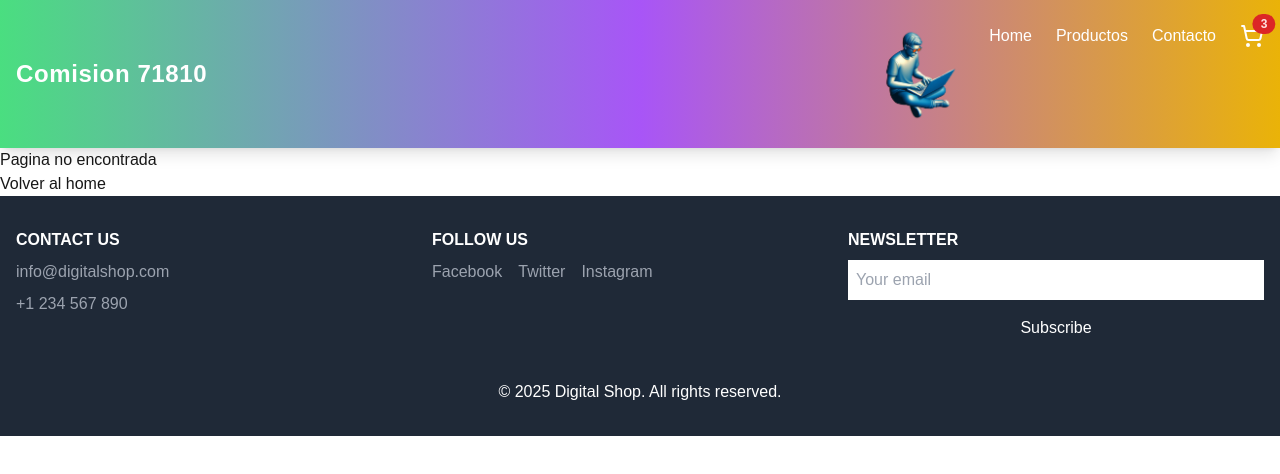
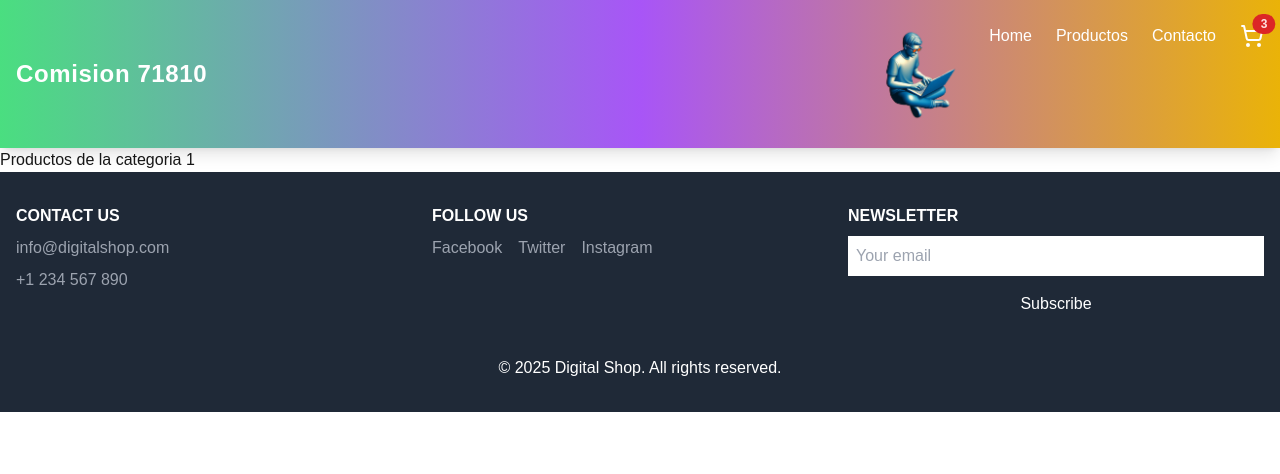
Before and after one commit to Tomimoure8/nextjs-ecommerce, a Next.js app: page /productos/1 in a window 1280 px wide. Before the commit this address had no page. Shown: the top 474 px of the page. Built offline with nearby package versions, Linux system fonts and the light colour scheme.

Commit message:
feat: agregar manejo de params y categoría en la página de productos

```diff
--- /dev/null
+++ b/app/productos/[categoria]/page.js
@@ -0,0 +1,12 @@
+const Productos = ({ params }) => {
+
+    console.log(params);
+
+    return (
+        <div>
+            <h1>Productos de la categoria {params.categoria}</h1>
+        </div>
+    );
+}
+
+export default Productos;
--- a/components/Header.js
+++ b/components/Header.js
@@ -1,10 +1,12 @@
+"use client";
+
 import { ShoppingCart } from "lucide-react"
-import { useRouter } from 'next/router';
+import { useRouter } from 'next/navigation';
 import Image from "next/image"
 
 const navLinks = [
     { href: "/", label: "Home" },
-    { href: "/product", label: "Productos" },
+    { href: "/productos", label: "Productos" },
     { href: "/contact", label: "Contacto" },
     { href: "/carrito", label: "Carrito", icon: <ShoppingCart className="w-6 h-6" /> },
 ];
```
